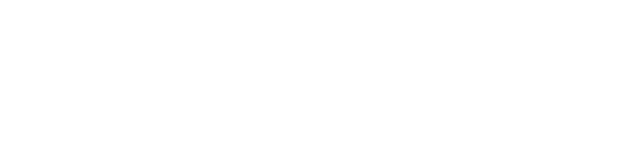
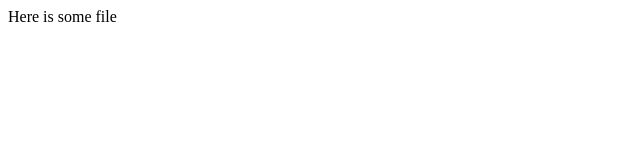
Before and after one commit to eddyc/MusicApplianceRepository, a plain HTML site: page SimpleAppliance/UI/index.html in a window 1280 px wide. Shown: the whole page, without its empty margins (0-640 px from the left). Drawn offline with Linux system fonts and the light colour scheme.

Commit message:
Added HTML

```diff
--- a/SimpleAppliance/UI/index.html
+++ b/SimpleAppliance/UI/index.html
@@ -5,6 +5,6 @@
     <title>SimpleAppliance</title>
 </head>
 <body>
-
+Here is some file
 </body>
 </html>
```
